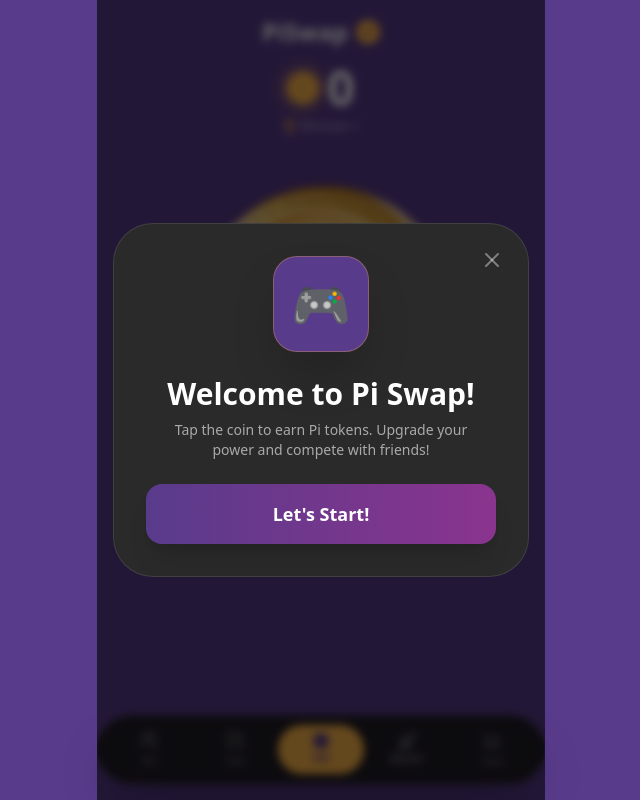
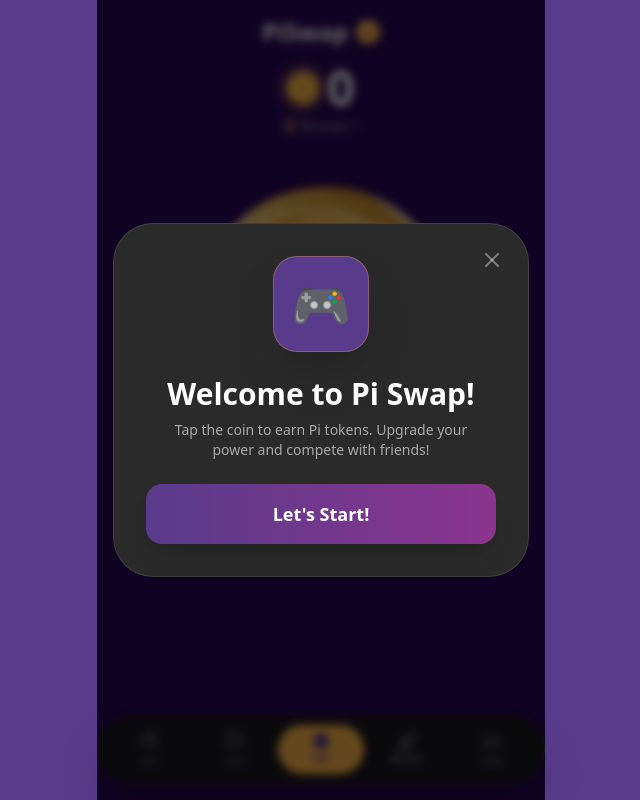
Before and after one commit to Collinsjos/fruity-pi, a React (Vite) app: page / in a window 1280 px wide. Shown: the whole page, without its empty margins (319-959 px from the left). Built offline with nearby package versions, Linux system fonts and the light colour scheme.

Commit message:
Update index.jsx

```diff
--- a/src/index.jsx
+++ b/src/index.jsx
@@ -87,7 +87,7 @@ const App = () => {
   };
 
   return (
-    <div className="flex flex-col h-screen max-w-md mx-auto relative text-white font-sans select-none overflow-hidden" style={{ backgroundColor: '#593B8B' }}>
+    <div className="flex flex-col h-screen max-w-md mx-auto relative text-white font-sans select-none overflow-hidden" style={{ backgroundColor: '#270657' }}>
 
       <style>{`
         @keyframes floatUpAndFade {
```
